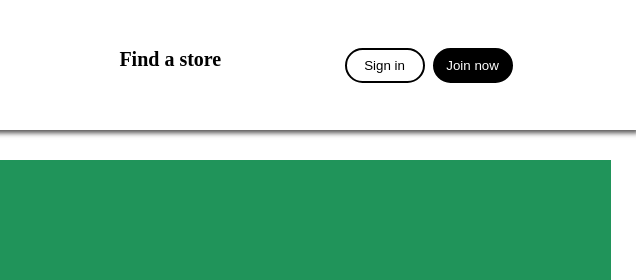
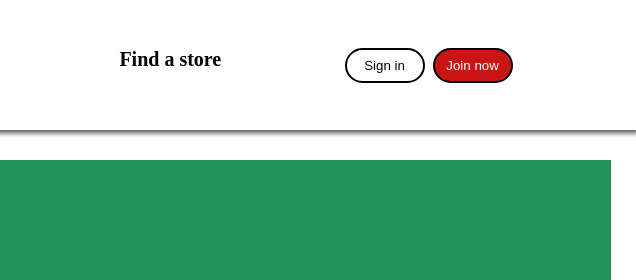
Before and after one commit to khushi407/starbucks, a plain HTML site: page index.html in a window 1280 px wide. Shown: the top 280 px of the page, 644-1280 px from the left. Drawn offline with Linux system fonts and the light colour scheme.

Commit message:
button color change

```diff
--- a/style.css
+++ b/style.css
@@ -33,8 +33,6 @@
     display: flex;
     align-items: center;
     justify-content: space-evenly;
-
-
 }
 .img ul li {
     height: auto;
@@ -71,7 +69,7 @@ font-weight:bold;
     border: black solid 2px;
 }
 #join-btn{
-    background-color: black;
+    background-color: rgb(202, 21, 21);
     color: white;
     margin-left: 4px;
 }
```
